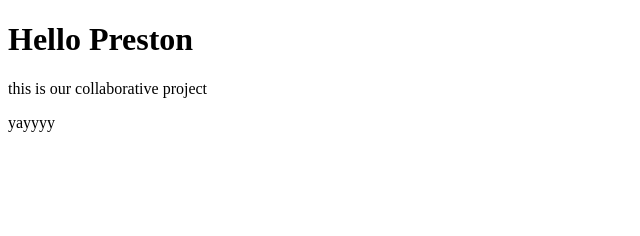
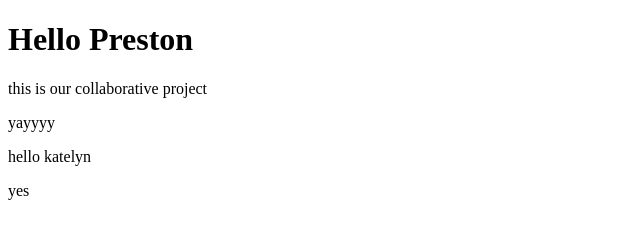
Before and after one commit to kqlam/Katelyn, a plain HTML site: page index.html in a window 1280 px wide. Shown: the whole page, without its empty margins (0-640 px from the left). Drawn offline with Linux system fonts and the light colour scheme.

Commit message:
changed body

```diff
--- a/index.html
+++ b/index.html
@@ -9,5 +9,7 @@
     <h1>Hello Preston</h1>
     <p>this is our collaborative project</p>
     <p>yayyyy</p>
+    <p>hello katelyn</p>
+    <p>yes</p>
   </body>
 </html>
```
